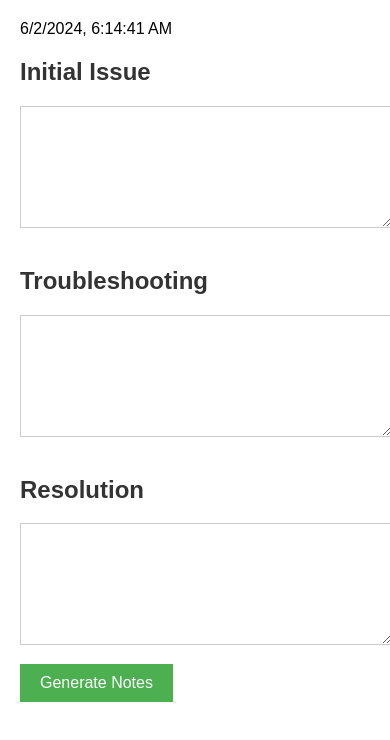
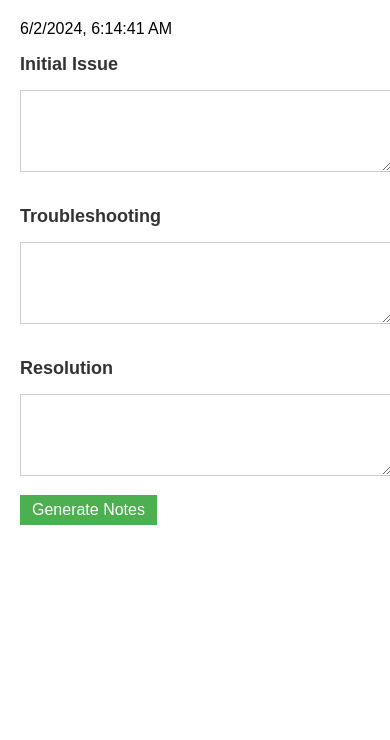
Before and after one commit to onalined/onalined.github.io, a plain HTML site: page index.html in a window 390 px wide. Drawn offline with Linux system fonts and the light colour scheme.

Commit message:
Update style.css

```diff
--- a/style.css
+++ b/style.css
@@ -47,3 +47,33 @@ pre {
 pre strong {
   color: #333;
 }
+/* ... (your existing styles) */
+
+/* Responsive Layout Adjustments */
+@media (max-width: 768px) {  /* Apply for screens up to 768px wide (common tablet breakpoint) */
+  textarea {
+    height: 80px; /* Reduce textarea height on smaller screens */
+  }
+
+  button {
+    padding: 8px 16px; /* Smaller button padding */
+  }
+
+  pre {
+    font-size: 14px; /* Adjust font size for readability */
+  }
+}
+
+@media (max-width: 480px) {  /* Apply for screens up to 480px wide (common phone breakpoint) */
+  h2 {
+    font-size: 18px; /* Smaller heading size */
+  }
+
+  textarea {
+    height: 60px;
+  }
+
+  button {
+    padding: 6px 12px;
+  }
+}
```
